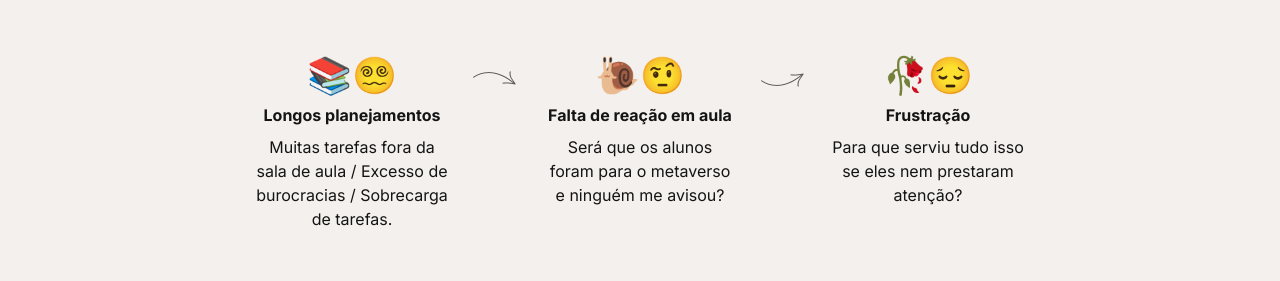
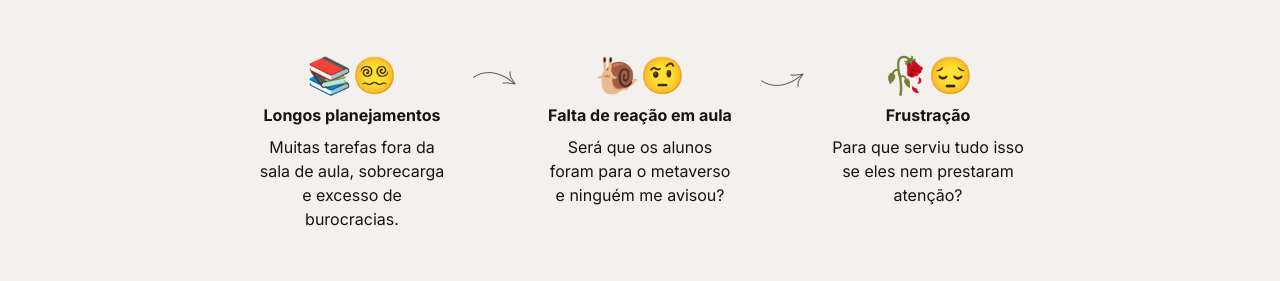
Before and after one commit to helpii/helplit.com, a Next.js app: page / in a window 1280 px wide. Shown: the part 1180-1461 px from the top of the page. Built offline with nearby package versions, Linux system fonts and the light colour scheme; no server answers.

Commit message:
string alteration

```diff
--- a/components/Problem.tsx
+++ b/components/Problem.tsx
@@ -64,7 +64,7 @@ const Problem = () => {
           <Step
             emoji="📚😵‍💫"
             text="Longos planejamentos"
-            desc="Muitas tarefas fora da sala de aula / Excesso de burocracias / Sobrecarga de tarefas."
+            desc="Muitas tarefas fora da sala de aula, sobrecarga e excesso de burocracias."
           />
           <Arrow extraStyle="max-md:-scale-x-100 md:-rotate-90" />
           <Step
```
